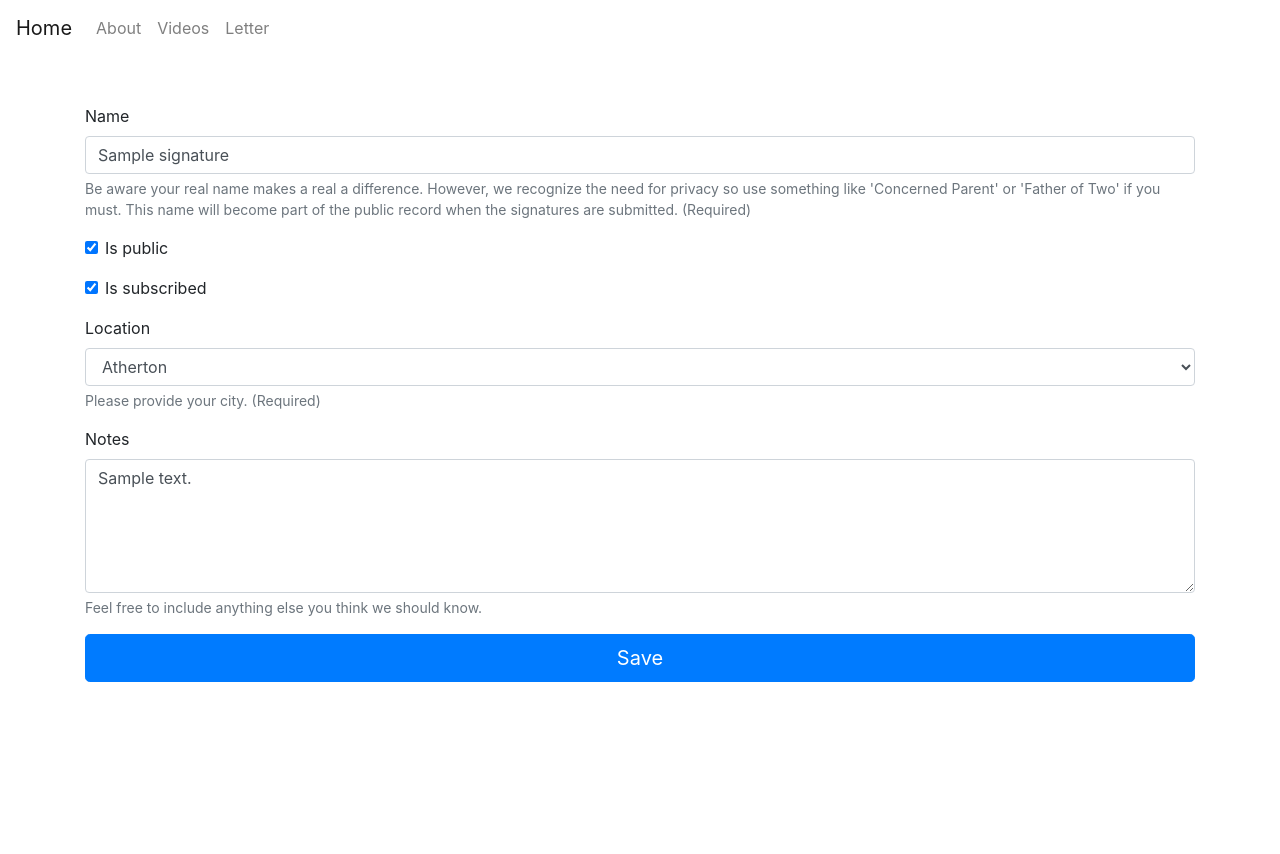
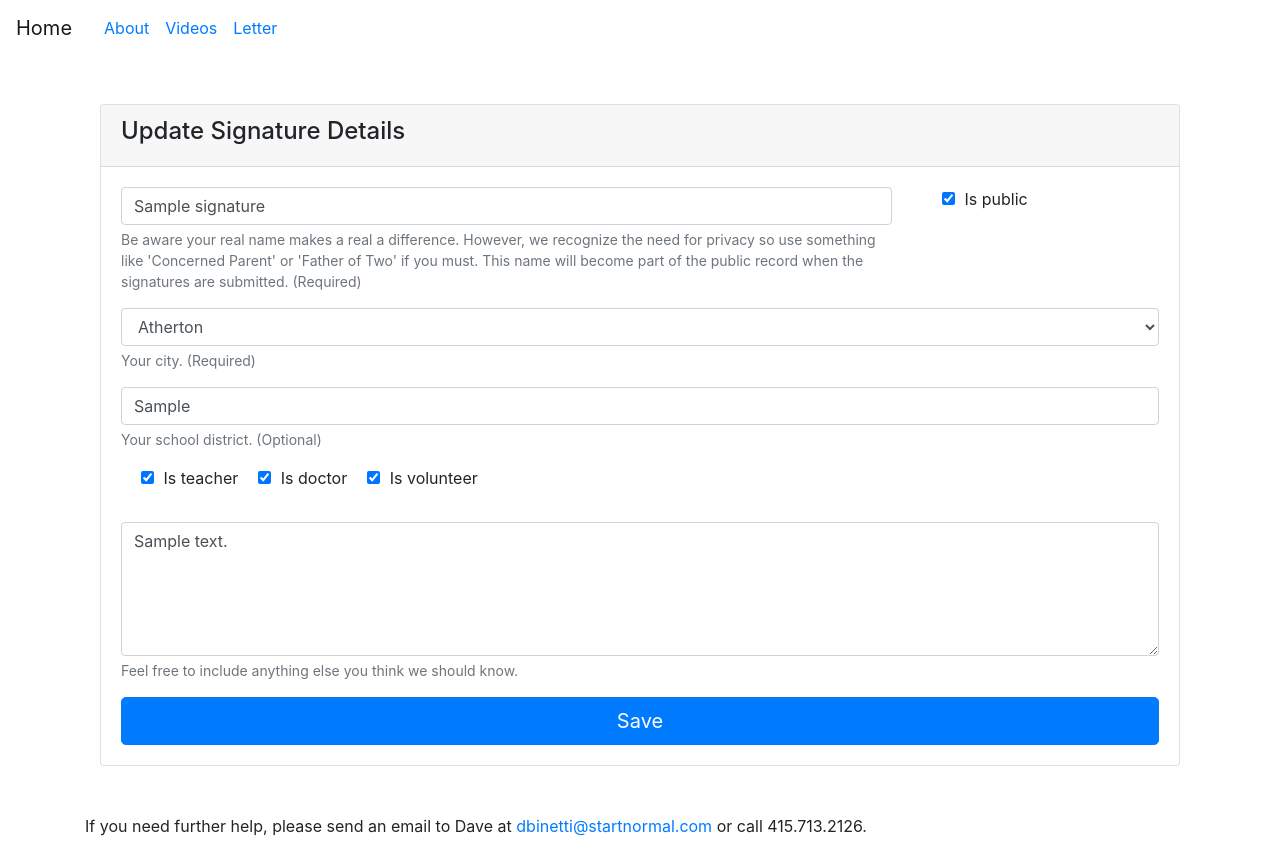
Before and after one commit to dbinetti/start-normal, a Django app: page /account in a window 1280 px wide. Before the commit the page ends 682 px from the top, so only its background shows below. Run offline with Django 3.2, Linux system fonts and the light colour scheme; a user stored in the database is signed in; tables that the repository leaves empty hold one stand-in row (values such as "Sample post"); some libraries are stand-ins or nearby versions.

Commit message:
Update account form

```diff
--- a/project/app/forms.py
+++ b/project/app/forms.py
@@ -1,10 +1,16 @@
 # Django
 from django import forms
-from django.contrib.auth.forms import (SetPasswordForm, UserChangeForm,
-                                       UserCreationForm)
+from django.contrib.auth.forms import (
+    SetPasswordForm,
+    UserChangeForm,
+    UserCreationForm,
+)
 
 # Local
-from .models import CustomUser, Signature
+from .models import (
+    CustomUser,
+    Signature,
+)
 
 
 class CustomSetPasswordForm(SetPasswordForm):
@@ -22,8 +28,12 @@ class AccountForm(forms.ModelForm):
         fields = [
             'name',
             'is_public',
-            'is_subscribed',
             'location',
+            'district',
+            'is_volunteer',
+            'is_teacher',
+            'is_doctor',
+            # 'phone',
             'notes',
         ]
         widgets = {
--- a/project/app/models.py
+++ b/project/app/models.py
@@ -1,8 +1,9 @@
 # Django
-# Third-Party
-import shortuuid
 from django.contrib.auth.models import AbstractBaseUser
 from django.db import models
+
+# First-Party
+import shortuuid
 from shortuuidfield import ShortUUIDField
 
 # Local
@@ -14,6 +15,7 @@ class Signature(models.Model):
         'app.CustomUser',
         on_delete=models.CASCADE,
         null=True,
+        related_name='signature',
     )
 
     class Location(models.TextChoices):
@@ -62,7 +64,7 @@ class Signature(models.Model):
     )
     is_public = models.BooleanField(
         default=False,
-        help_text="""If you would like your name listed on the Start Normal website so others can see, please check this box.""",
+        help_text="""Name on website.""",
 
     )
     is_subscribed = models.BooleanField(
@@ -73,11 +75,10 @@ class Signature(models.Model):
         choices=Location.choices,
         null=True,
         blank=False,
-        help_text="""Please provide your city. (Required)""",
+        help_text="""Your city. (Required)""",
     )
     district = models.CharField(
         max_length=255,
-        choices=Location.choices,
         null=True,
         blank=True,
         help_text="""Your school district. (Optional)""",
@@ -90,15 +91,15 @@ class Signature(models.Model):
     )
     is_volunteer = models.BooleanField(
         default=False,
-        help_text="""If you're willing to volunteer in some manner check this box. """,
+        help_text="""If you're willing to volunteer in some manner please check this box. """,
     )
     is_teacher = models.BooleanField(
         default=False,
-        help_text="""If you're an educator check this box. """,
+        help_text="""If you're an educator please check this box. """,
     )
     is_doctor = models.BooleanField(
         default=False,
-        help_text="""If you're a physician check this box. """,
+        help_text="""If you're a physician please check this box. """,
     )
     email = models.EmailField(
         null=True,
--- a/project/app/templates/app/account.html
+++ b/project/app/templates/app/account.html
@@ -3,18 +3,58 @@
 
 {% block content %}
 
-<section class='my-5'>
+
+<section class='my-5 col-lg-12'>
+  <div class='card'>
+    <div class='card-header'>
+      <h4>
+        Update Signature Details
+      </h4>
+    </div>
+    <div class='card-body'>
   <form method='post' action='{% url "account" %}' role='form'>
     {% csrf_token %}
     {% bootstrap_form_errors form %}
-    {% bootstrap_form form %}
+
+    <div class='row'>
+      <div class='col-md-9'>
+        {% bootstrap_field form.name show_label=False show_help=True placeholder="Name"%}
+      </div>
+      <div class='col-md-3'>
+        <div class="form-group form-check-inline">
+          {% bootstrap_field form.is_public %}
+        </div>
+      </div>
+    </div>
+
+    <div class='form-group form-horizontal'>
+      {% bootstrap_field form.location show_label=False%}
+      {% bootstrap_field form.district show_label=False%}
+    </div>
+
+    <div class="form-group form-check-inline">
+      {% bootstrap_field form.is_teacher %}
+      {% bootstrap_field form.is_doctor %}
+      {% bootstrap_field form.is_volunteer %}
+    </div>
+
+    {% bootstrap_field form.notes show_label=False size='small' placeholder="Private Notes"%}
+
+
+
+
     {% buttons %}
       <button type="submit" class="btn btn-primary btn-lg btn-block">
         Save
       </button>
     {% endbuttons %}
   </form>
-
+</div>
+</div>
+</section>
+<section>
+  <p>
+  If you need further help, please send an email to Dave at <a href='mailto://dbinetti@startnormal.com'>dbinetti@startnormal.com</a> or call 415.713.2126.</p>
 </section>
 
 {% endblock content %}
--- a/project/app/templates/app/base.html
+++ b/project/app/templates/app/base.html
@@ -22,21 +22,34 @@
         <span class="navbar-toggler-icon"></span>
       </button>
         <div class="collapse navbar-collapse" id="navbarNav">
-          <ul class="navbar-nav">
-
-            <li class="nav-item">
-              <a {% if "links" in request.path %}class="nav-link active"{% else %}class='nav-link'{% endif %} href="{% url 'about' %}">About</a>
+          <ul class="navbar-nav mr-auto">
+            <li class="nav-item ml-3">
+              <a href="{% url 'about' %}">About</a>
+            </li>
+            <li class="nav-item ml-3">
+              <a href='{% url "videos" %}'>Videos</a>
             </li>
 
-            <li class="nav-item">
-              <a {% if "links" in request.path %}class="nav-link active"{% else %}class='nav-link'{% endif %} href='{% url "videos" %}'>Videos</a>
+            <li class="nav-item ml-3">
+              <a href="{% url 'letter' %}">Letter</a>
             </li>
-            <li class="nav-item">
-              <a {% if "links" in request.path %}class="nav-link active"{% else %}class='nav-link'{% endif %} href="{% url 'letter' %}">Letter</a>
-            </li>
-
-
           </ul>
+          {% comment %}
+          <ul class="navbar-nav ml-auto">
+            {% if request.user.is_authenticated %}
+              <li class="nav-item mr-3">
+                <a href="{% url 'account' %}">Signature</a>
+              </li>
+              <li class='nav-item'>
+                <a href='{% url "logout" %}'>Logout</a>
+              </li>
+            {% else %}
+              <li class='nav-item'>
+                <a href='{% url "login" %}'>Login</a>
+              </li>
+            {% endif %}
+          </ul>
+          {% endcomment %}
         </div>
     </nav>
 
```
Also changed, not shown: project/app/admin.py (+35 -22 lines), project/app/templates/registration/login.html (+18 -3 lines), project/app/migrations/0015_auto_20200614_1620.py (added), project/app/migrations/0016_auto_20200614_1747.py (added).
